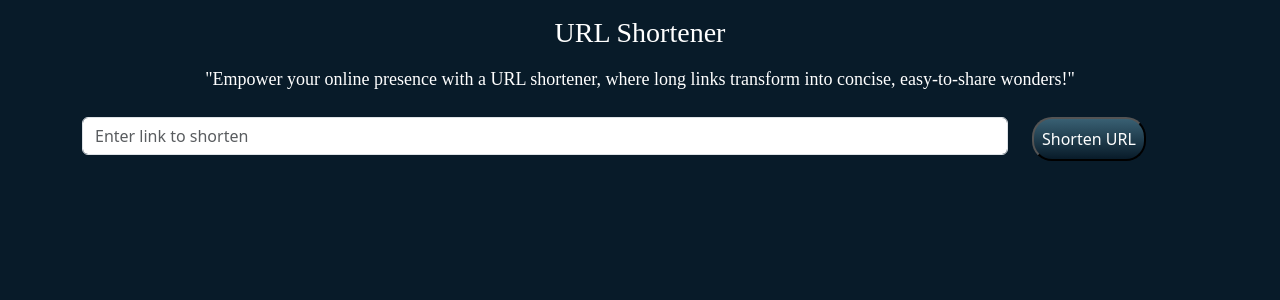
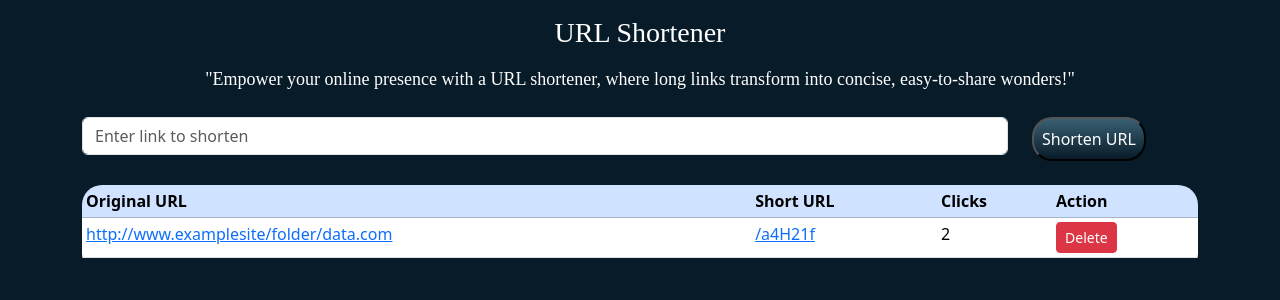
Before and after one commit to Irene1c/BrevityLink, a Flask app: page / in a window 1280 px wide. Shown: the part 59-359 px from the top of the page. Run offline with Flask 3, Linux system fonts and the light colour scheme; parts of the project's set-up code (start-up, migrations or seed data) failed here and were passed over.

Commit message:
add html template tables

```diff
--- a/server/static/home.css
+++ b/server/static/home.css
@@ -18,3 +18,8 @@ input[type="submit"] {
   text-align: center;
   padding: 8px;
 }
+
+.table-responsive {
+  border-radius: 20px;
+  overflow: hidden;
+}
--- a/server/templates/home.html
+++ b/server/templates/home.html
@@ -18,4 +18,27 @@
   </form>
 </div>
 
+<div class="container mt-4">
+  <div class="table-responsive">
+    <table class="table table-hover table-sm">
+      <thead class="table-primary">
+        <tr>
+          <th>Original URL</th>
+          <th>Short URL</th>
+          <th>Clicks</th>
+	  <th>Action</th>
+        </tr>
+      </thead>
+      <tbody>
+        <tr>
+          <td><a href="http://www.examplesite/folder/data.com">http://www.examplesite/folder/data.com</a></td>
+          <td><a href="/a4H21f">/a4H21f</a></td>
+          <td>2</td>
+	  <td><button class="btn btn-danger btn-sm">Delete</button></td>
+        </tr>
+      </tbody>
+    </table>
+  </div>
+</div>
+
 {% endblock %}
```
